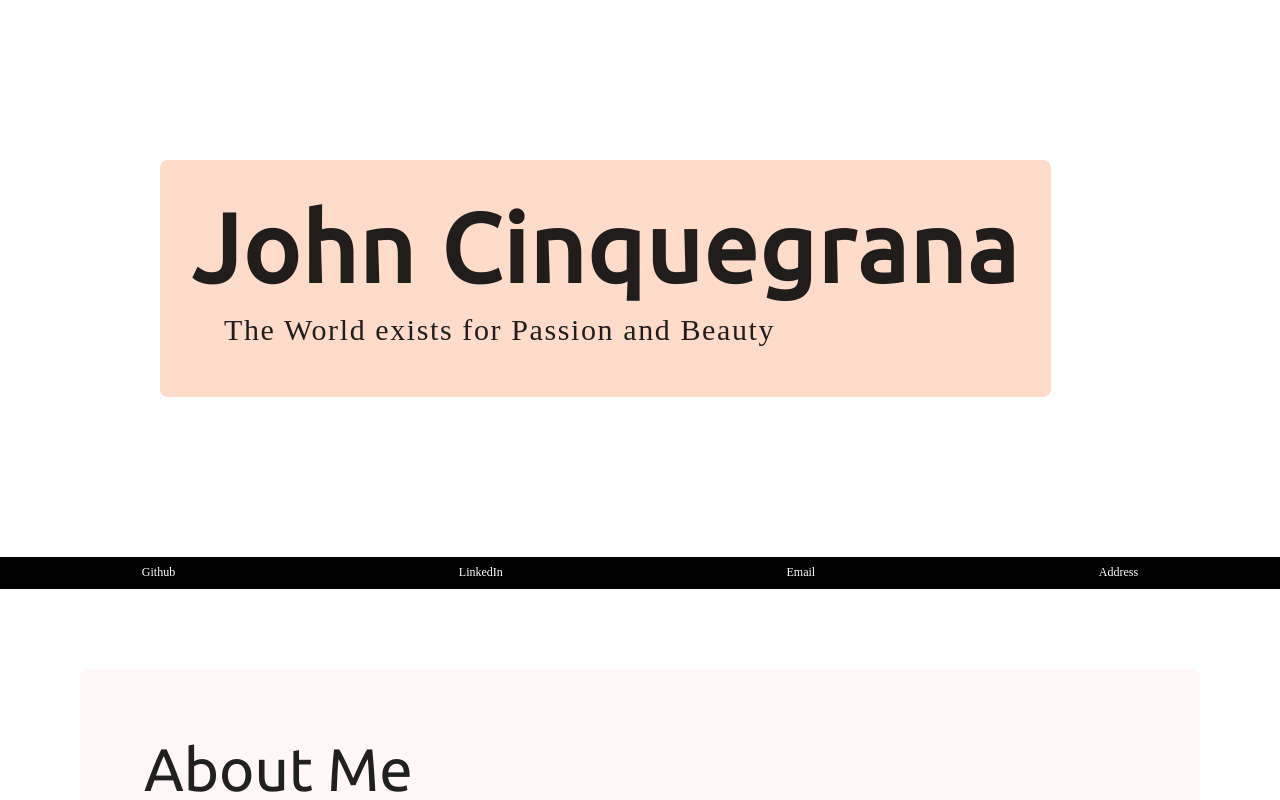
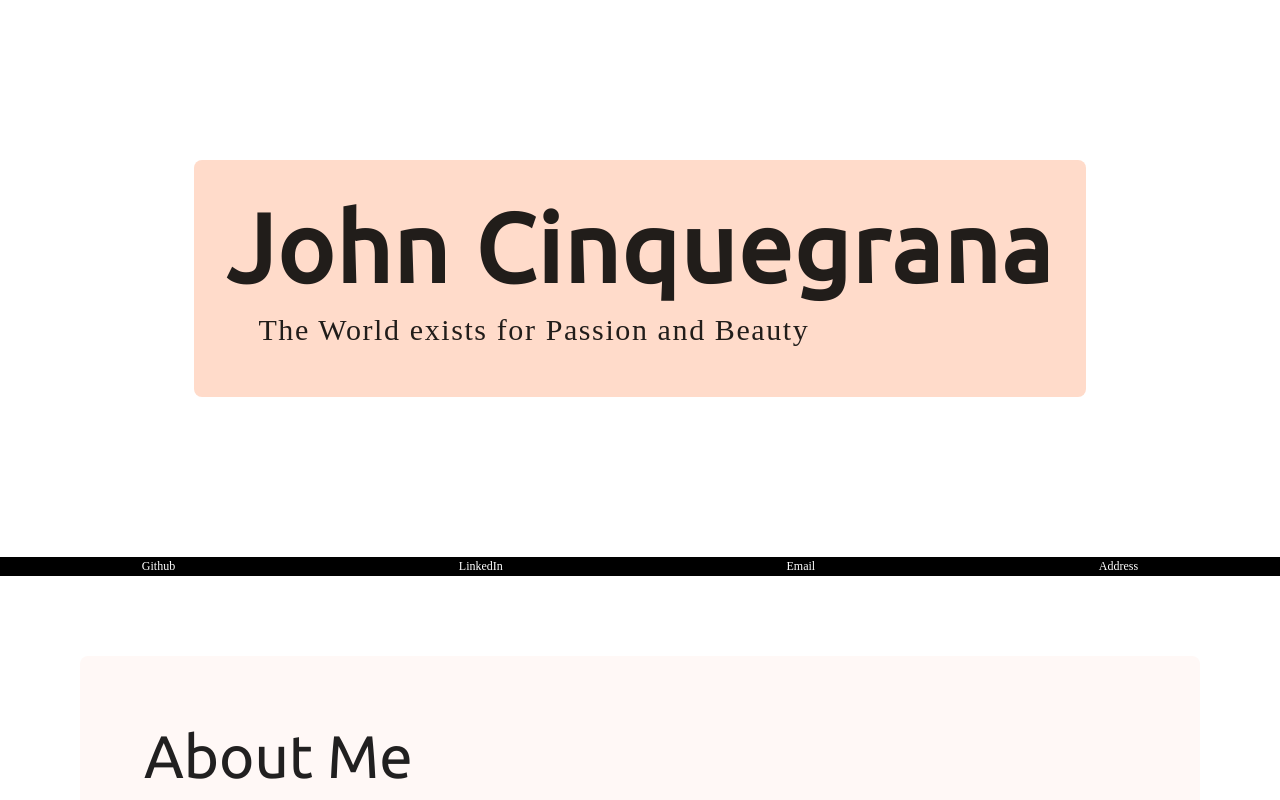
Before and after one commit to john-cinquegrana/ReactPersonalSite, a React (Vite) app: page / in a window 1280 px wide. Shown: the top 800 px of the page. Built offline with nearby package versions, Linux system fonts and the light colour scheme.

Commit message:
Edited default cards to work with flex display

```diff
--- a/src/components/Home.tsx
+++ b/src/components/Home.tsx
@@ -9,14 +9,14 @@ import WorkExperience from './content/WorkExperience';
 const Home: React.FC = () => {
 
     return (
-        <>
-            {/* A full width div to lay out everything in columns underneath it */}
-            <Box sx={{
+        < Box sx={{
+            display: 'flex',
             flexFlow: 'column nowrap',
             justifyContent: 'flex-start',
-                alignItems: 'stretch',
+            alignItems: 'center',
             width: '100%',
-            }} >
+        }
+        } >
 
             <MainHeader title="John Cinquegrana" />
             <Box
@@ -60,8 +60,8 @@ const Home: React.FC = () => {
             </Card>
             <Typography variant='h2' padding={4}>Work Experience</Typography>
             <WorkExperience />
-            </Box>
-        </>
+        </Box >
+
     );
 };
 
--- a/src/components/theme.ts
+++ b/src/components/theme.ts
@@ -590,6 +590,7 @@ export const lightTheme = createTheme({
                     // border: '1px solid',
                     // borderColor: '#D7C2B9',
                     boxShadow: 'none',
+                    overflow: 'visible'
                 }
             }
         }
```
Lines whose indentation alone changed are shown as unchanged.
